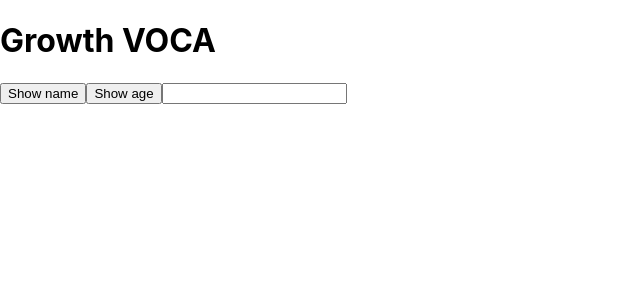
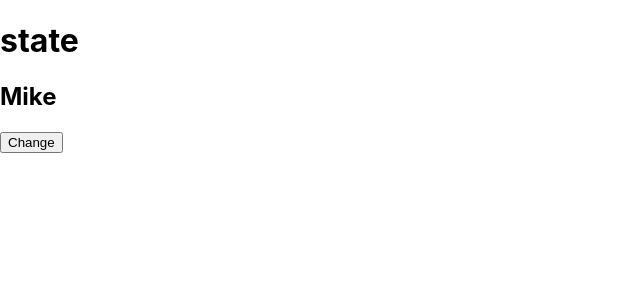
Before and after one commit to Seok-Kyungmin/VOCA, a React (Create React App) app: page / in a window 1280 px wide. Shown: the top 300 px of the page, without its empty margins (0-640 px from the left). Built offline with nearby package versions, Linux system fonts and the light colour scheme.

Commit message:
Update Hello.js

```diff
--- a/src/component/Hello.js
+++ b/src/component/Hello.js
@@ -1,23 +1,17 @@
 import styles from "./Hello.module.css"
 
 export default function Hello() {
-  function showName() {
-    console.log("Sue");
-  }
-  function showAge(age) {
-    console.log(age);
+  let name = "Mike"
+
+  function changeName() {
+    name = name === "Mike" ? "Jane" : "Mike";
   }
 
   return (
       <div>
-        <h1>Growth VOCA</h1>
-        <button onClick={showName}>Show name</button>
-        <button onClick={() => {
-          showAge(10)
-        }}>Show age</button>
-        <input type="text" onChange={(e)=>{
-          console.log(e.target.value)
-        }} />
+        <h1>state</h1>
+        <h2>{name}</h2>
+        <button onClick={changeName}>Change</button>
       </div>
     );
 }
```
